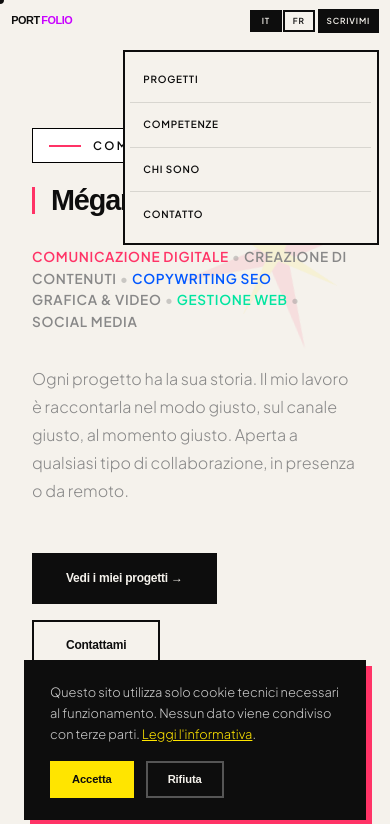
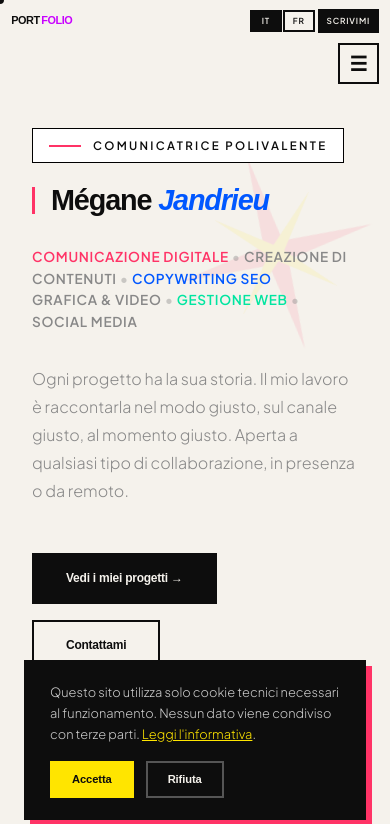
Before and after one commit to jandrieumegane-hash/Megane-Jandrieu, a React (Vite) app: page / in a window 390 px wide. Shown: the top 824 px of the page. Built offline with nearby package versions, Linux system fonts and the light colour scheme; the HTML template or start-up script is replaced by a standard one; a web font is replaced by a local one.

Commit message:
Place les liens dans un vrai panneau burger mobile

```diff
--- a/src/index.css
+++ b/src/index.css
@@ -9,11 +9,15 @@ body{background-color:var(--bg);color:var(--ink);font-family:var(--font-body);fo
 html,body,#root{width:100%;min-width:0;max-width:100%}img,video,iframe,svg{max-width:100%}img,video{height:auto}h1,h2,h3,h4,p,a,button,span,li{overflow-wrap:anywhere;word-break:normal}
 nav{width:100%;max-width:100vw;padding:.55rem .7rem!important;overflow:visible!important}
 nav>.nav-logo{flex:1 1 auto;min-width:0;max-width:40vw;font-size:.68rem!important;line-height:1.1;white-space:nowrap;overflow:hidden;text-overflow:ellipsis}
-/* Mobile menu: all navigation links are stacked in a real visible panel. */
-nav>div:nth-child(2){position:absolute!important;top:3.15rem!important;right:.7rem!important;width:min(16rem,calc(100vw - 1.4rem))!important;min-width:0!important;height:auto!important;display:flex!important;flex-direction:column!important;align-items:stretch!important;gap:0!important;padding:.35rem!important;background:var(--bg)!important;border:2px solid var(--ink)!important;z-index:300!important}
-nav>div:nth-child(2)>a{display:flex!important;width:100%!important;min-height:2.8rem!important;height:auto!important;padding:.7rem .8rem!important;align-items:center!important;justify-content:flex-start!important;border-bottom:1px solid var(--border)!important;font-size:.62rem!important;letter-spacing:.08em!important;color:var(--ink)!important;text-decoration:none!important}
+/* Mobile: only the burger is visible in the header. The navigation links stay inside it. */
+nav>div:nth-child(2){position:absolute!important;top:2.7rem!important;right:.7rem!important;width:2.55rem!important;min-width:2.55rem!important;height:2.55rem!important;display:flex!important;flex-direction:column!important;align-items:stretch!important;gap:0!important;padding:0!important;background:transparent!important;border:0!important;z-index:300!important}
+nav>div:nth-child(2)>a{display:none!important;width:100%!important;min-height:2.8rem!important;height:auto!important;padding:.7rem .8rem!important;align-items:center!important;justify-content:flex-start!important;border-bottom:1px solid var(--border)!important;font-size:.62rem!important;letter-spacing:.08em!important;color:var(--ink)!important;text-decoration:none!important}
+nav>div:nth-child(2)>a:first-child{display:flex!important;width:2.55rem!important;height:2.55rem!important;min-height:2.55rem!important;padding:0!important;align-items:center!important;justify-content:center!important;background:var(--bg)!important;border:2px solid var(--ink)!important;font-size:0!important;color:transparent!important;position:relative!important;flex:0 0 2.55rem!important}
+nav>div:nth-child(2)>a:first-child::after{content:'☰';font-family:Arial,sans-serif;font-size:1.25rem!important;line-height:1;color:var(--ink)!important}
+nav>div:nth-child(2):hover,nav>div:nth-child(2):focus-within{width:min(16rem,calc(100vw - 1.4rem))!important;min-width:0!important;height:auto!important;padding:.35rem!important;background:var(--bg)!important;border:2px solid var(--ink)!important}
+nav>div:nth-child(2):hover>a:not(:first-child),nav>div:nth-child(2):focus-within>a:not(:first-child){display:flex!important}
+nav>div:nth-child(2):hover>a:first-child,nav>div:nth-child(2):focus-within>a:first-child{width:100%!important;border-bottom:1px solid var(--border)!important;justify-content:center!important}
 nav>div:nth-child(2)>a:last-child{border-bottom:0!important}
-nav>div:nth-child(2)>a:first-child{font-size:.62rem!important;opacity:1!important;position:static!important}
 nav>div:last-child{min-width:0;flex:0 0 auto;display:flex!important;align-items:center;justify-content:flex-end;gap:.18rem!important}
 nav>div:last-child>button{min-width:2rem;padding:.3rem .32rem!important;font-size:.52rem!important;line-height:1}
 nav>div:last-child>a{padding:.34rem .42rem!important;font-size:.52rem!important;line-height:1.1;margin-left:0!important;white-space:nowrap}
@@ -31,4 +35,4 @@ nav>div:last-child>button+button{margin-left:-.12rem}
 #projets .proj-expanded video{max-height:180px!important}.proj-row-header,.proj-row-header>*{min-width:0}#projets .proj-expanded a{max-width:100%;overflow-wrap:anywhere}button,a{max-width:100%}
 #contact>div:first-child>.neo-btn{width:100%;max-width:100%}[role="dialog"],[aria-modal="true"]{max-width:calc(100vw - 2rem)!important;max-height:calc(100vh - 2rem)!important;overflow-y:auto}
 }
-@media(max-width:380px){nav{padding:.5rem .55rem!important}nav>.nav-logo{max-width:31vw;font-size:.6rem!important}nav>div:nth-child(2){top:2.9rem!important;right:.55rem!important;width:calc(100vw - 1.1rem)!important}nav>div:last-child{gap:.12rem!important}nav>div:last-child>button{min-width:1.85rem;padding:.28rem .25rem!important;font-size:.48rem!important}nav>div:last-child>a{padding:.3rem .35rem!important;font-size:.48rem!important}#hero,#projets,#skills,#apropos,#contact{padding-left:.75rem!important;padding-right:.75rem!important}#hero h1{font-size:clamp(1.55rem,8vw,2.2rem)!important;padding-left:.7rem!important}#projets .proj-expanded [style*="repeat(auto-fill"]{grid-template-columns:1fr!important}#projets .proj-expanded [style*="repeat(auto-fill"] img{height:135px!important}}
+@media(max-width:380px){nav{padding:.5rem .55rem!important}nav>.nav-logo{max-width:31vw;font-size:.6rem!important}nav>div:nth-child(2){top:2.9rem!important;right:.55rem!important}nav>div:nth-child(2):hover,nav>div:nth-child(2):focus-within{width:calc(100vw - 1.1rem)!important}nav>div:last-child{gap:.12rem!important}nav>div:last-child>button{min-width:1.85rem;padding:.28rem .25rem!important;font-size:.48rem!important}nav>div:last-child>a{padding:.3rem .35rem!important;font-size:.48rem!important}#hero,#projets,#skills,#apropos,#contact{padding-left:.75rem!important;padding-right:.75rem!important}#hero h1{font-size:clamp(1.55rem,8vw,2.2rem)!important;padding-left:.7rem!important}#projets .proj-expanded [style*="repeat(auto-fill"]{grid-template-columns:1fr!important}#projets .proj-expanded [style*="repeat(auto-fill"] img{height:135px!important}}
```
